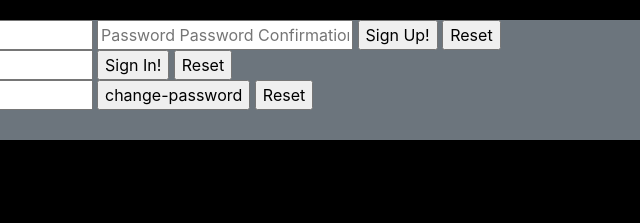
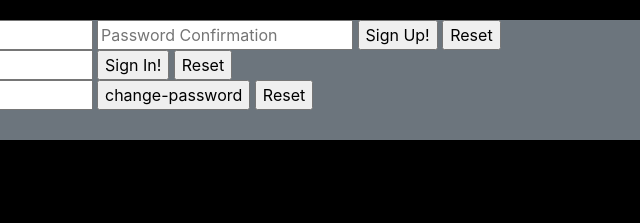
Before and after one commit to binnsy/tic-tac-toe-alice, a website built with webpack: page index.html in a window 1280 px wide. Shown: the top 223 px of the page, 444-1084 px from the left. Built offline with nearby package versions, Linux system fonts and the light colour scheme.

Commit message:
Add index.HTML deleted double password title

```diff
--- a/index.html
+++ b/index.html
@@ -18,7 +18,7 @@
     <form id="sign-up">
       <input type="text" name="credentials[email]" placeholder="Email">
       <input type="text" name="credentials[password]" placeholder="Password">
-      <input type="text" name="credentials[password_confirmation]" placeholder="Password Password Confirmation">
+      <input type="text" name="credentials[password_confirmation]" placeholder="Password Confirmation">
       <input type="submit" value="Sign Up!">
       <input type="reset" value="Reset">
     </form>
```
